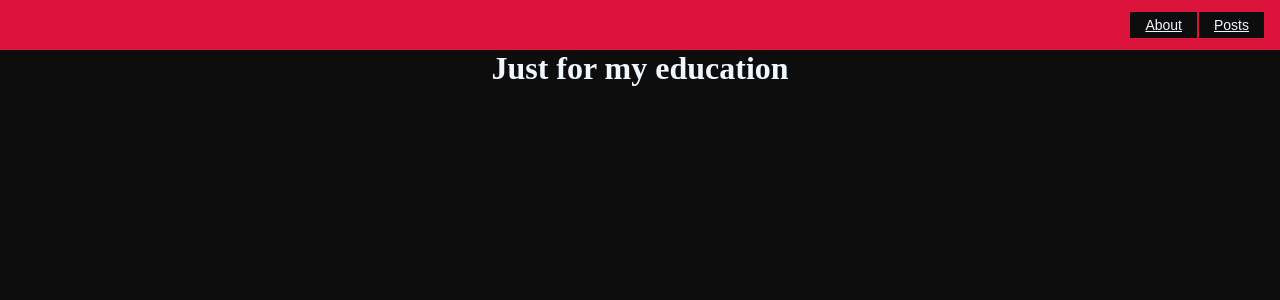
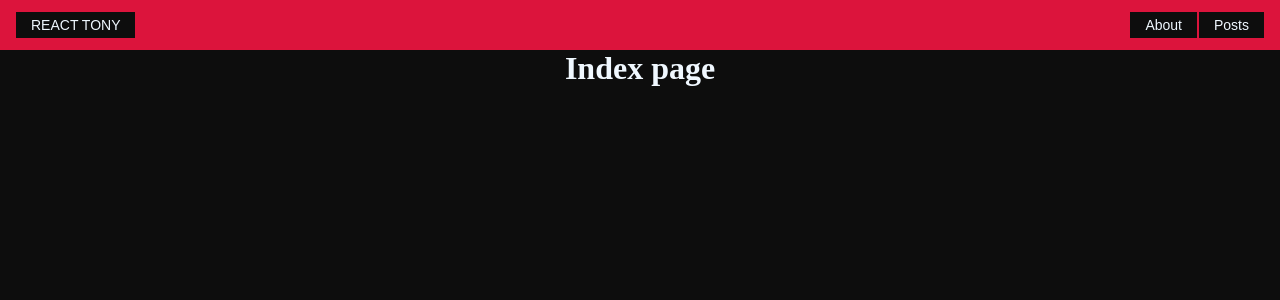
Before and after one commit to Noidan/reactUlbi, a React (Create React App) app: page / in a window 1280 px wide. Shown: the top 300 px of the page. Built offline with nearby package versions, Linux system fonts and the light colour scheme.

Commit message:
posts-navigate

```diff
--- a/src/components/AppRouter.jsx
+++ b/src/components/AppRouter.jsx
@@ -3,13 +3,16 @@ import { Route, Routes } from 'react-router-dom'
 import Posts from '../pages/Posts'
 import About from '../pages/About'
 import Error from '../pages/Error'
+import Index from '../pages/Index'
+import PostIdPage from '../pages/PostIdPage'
 
 const AppRouter = () => {
     return (
         <Routes>
-            <Route path="/posts" element={<Posts />} />
-            <Route path="/about" element={<About />} />
-            <Route path="/" element={<About />} />
+            <Route exact path="/posts" element={<Posts />} />
+            <Route exact path="/posts/:id" element={<PostIdPage />} />
+            <Route exact path="/about" element={<About />} />
+            <Route exact path="/" element={<Index />} />
             <Route path="/*" element={<Error />} />
         </Routes>
     )
--- a/src/components/PostItem.jsx
+++ b/src/components/PostItem.jsx
@@ -1,8 +1,9 @@
 import React from "react";
 import MyButton from "./UI/button/MyButton";
-
+import {Link, useNavigate} from 'react-router-dom'
 
 const PostItem = (props) => {
+    const router = useNavigate()
 
     return <div className='post'>
         <div className="post__content">
@@ -12,6 +13,9 @@ const PostItem = (props) => {
             </div>
         </div>
         <div className="post__btns">
+            <MyButton><Link to={"/posts/" + props.post.id}> Open</Link>
+
+            </MyButton>
             <MyButton onClick={() => props.remove(props.post)}>
                 Delete
             </MyButton>
--- a/src/components/UI/navbar/navbar.jsx
+++ b/src/components/UI/navbar/navbar.jsx
@@ -5,6 +5,9 @@ import MyButton from '../button/MyButton'
 
 const Navbar = () => {
     return <div className="navbar">
+        <div className="navbar__logo">
+        <MyButton><Link to="/">REACT TONY</Link></MyButton>
+        </div>
         <div className="navbar__links">
         <MyButton><Link to="/about">About</Link></MyButton>
 
--- /dev/null
+++ b/src/pages/Index.jsx
@@ -0,0 +1,9 @@
+import React from "react";
+
+const Index = () => {
+    return <h1>
+        Index page
+    </h1>
+}
+
+export default Index
--- /dev/null
+++ b/src/pages/PostIdPage.jsx
@@ -0,0 +1,9 @@
+import React from "react";
+
+const PostIdPage = () => {
+    return <h1>
+        PostIdPage
+    </h1>
+}
+
+export default PostIdPage
--- a/src/styles/App.css
+++ b/src/styles/App.css
@@ -1,15 +1,18 @@
-*{
-    margin:0;
+* {
+  margin: 0;
   padding: 0;
   box-sizing: border-box;
   background-color: #0D0D0D;
   color: aliceblue;
+  text-decoration: none;
 }
+
 #root {
   display: flex;
   flex-direction: column;
   align-items: center;
 }
+
 .App {
   width: 800px;
   background-color: #0D0D0D;
@@ -25,6 +28,11 @@
   align-items: center;
 }
 
+.post__btns {
+  display: flex;
+
+}
+
 .remove-btn {
   margin-right: 0.5rem;
 }
@@ -32,13 +40,16 @@
 .post-enter {
   opacity: 0;
 }
+
 .post-enter-active {
   opacity: 1;
   transition: opacity 500ms ease-in;
 }
+
 .post-exit {
   opacity: 1;
 }
+
 .post-exit-active {
   opacity: 0;
   transition: opacity 500ms ease-in;
@@ -68,6 +79,12 @@
   align-items: center;
   padding: 0 15px;
   background-color: crimson;
+
+}
+
+.navbar__logo {
+  color: crimson;
+
 }
 
 .navbar__links {
```
Lines whose indentation alone changed are shown as unchanged.
